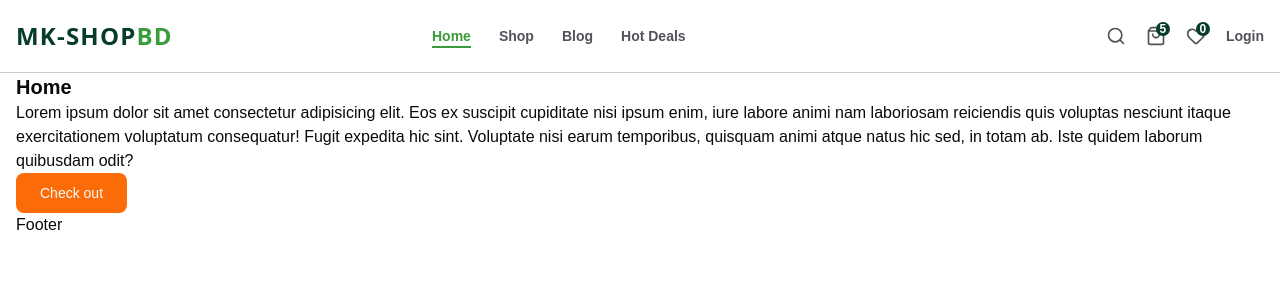
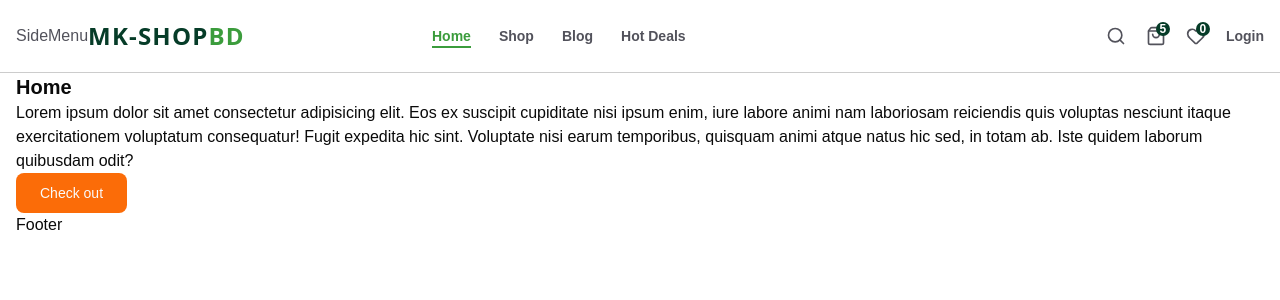
Before and after one commit to mkError420/e-Commerce-by-MK, a Next.js app: page / in a window 1280 px wide. Shown: the top 300 px of the page. Built offline with nearby package versions, Linux system fonts and the light colour scheme.

Commit message:
work with sidebar

```diff
--- a/components/MobileMenu.tsx
+++ b/components/MobileMenu.tsx
@@ -1,12 +1,18 @@
+"use client";
 import { AlignLeft } from 'lucide-react'
-import React from 'react'
+import React, { useState } from 'react'
+import SideMenu from './SideMenu'
 
 function MobileMenu() {
+  const [isSidebarOpen, setIsSidebarOpen] = useState(false);
   return (
     <>
-      <button>
+      <button onClick={()=>setIsSidebarOpen(!isSidebarOpen)}>
         <AlignLeft className='hover:text-darkColor hoverEffect md:hidden hover:cursor-pointer'/>
       </button>
+      <div>
+        <SideMenu/>
+      </div>
     </>
   )
 }
--- /dev/null
+++ b/components/SideMenu.tsx
@@ -0,0 +1,11 @@
+import React from 'react'
+
+const SideMenu = () => {
+  return (
+    <div>
+      SideMenu
+    </div>
+  )
+}
+
+export default SideMenu;
```
